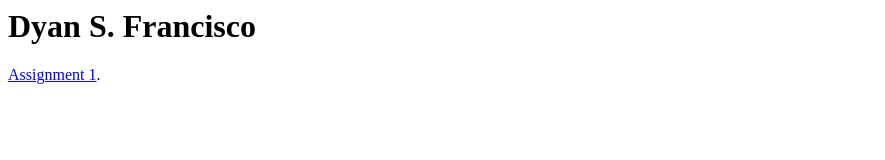
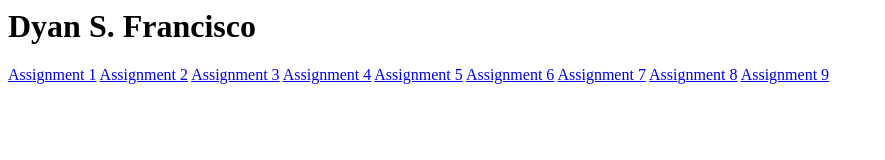
Before and after one commit to dfranciscoweb110/dfranciscoweb110.github.io, a plain HTML site: page web110/index.html in a window 1280 px wide. Shown: the whole page, without its empty margins (0-885 px from the left). Drawn offline with Linux system fonts and the light colour scheme.

Commit message:
Update index.html

```diff
--- a/web110/index.html
+++ b/web110/index.html
@@ -4,6 +4,14 @@
 <body>
   <h1>Dyan S. Francisco</h1>
 <p>
-    <a href="https://dfranciscoweb110.github.io/WEB110/assignment1.html">Assignment 1</a>.
+    <a href="https://dfranciscoweb110.github.io/WEB110/assignment1.html">Assignment 1</a>
+    <a href="https://dfranciscoweb110.github.io/WEB110/assignment2.html">Assignment 2</a>
+    <a href="https://dfranciscoweb110.github.io/WEB110/assignment3.html">Assignment 3</a>
+    <a href="https://dfranciscoweb110.github.io/WEB110/assignment4.html">Assignment 4</a>
+    <a href="https://dfranciscoweb110.github.io/WEB110/assignment5.html">Assignment 5</a>
+    <a href="https://dfranciscoweb110.github.io/WEB110/assignment6.html">Assignment 6</a>
+    <a href="https://dfranciscoweb110.github.io/WEB110/assignment7.html">Assignment 7</a>
+    <a href="https://dfranciscoweb110.github.io/WEB110/assignment8.html">Assignment 8</a>
+    <a href="https://dfranciscoweb110.github.io/WEB110/assignment9.html">Assignment 9</a>
 </p>
 </body>
```
